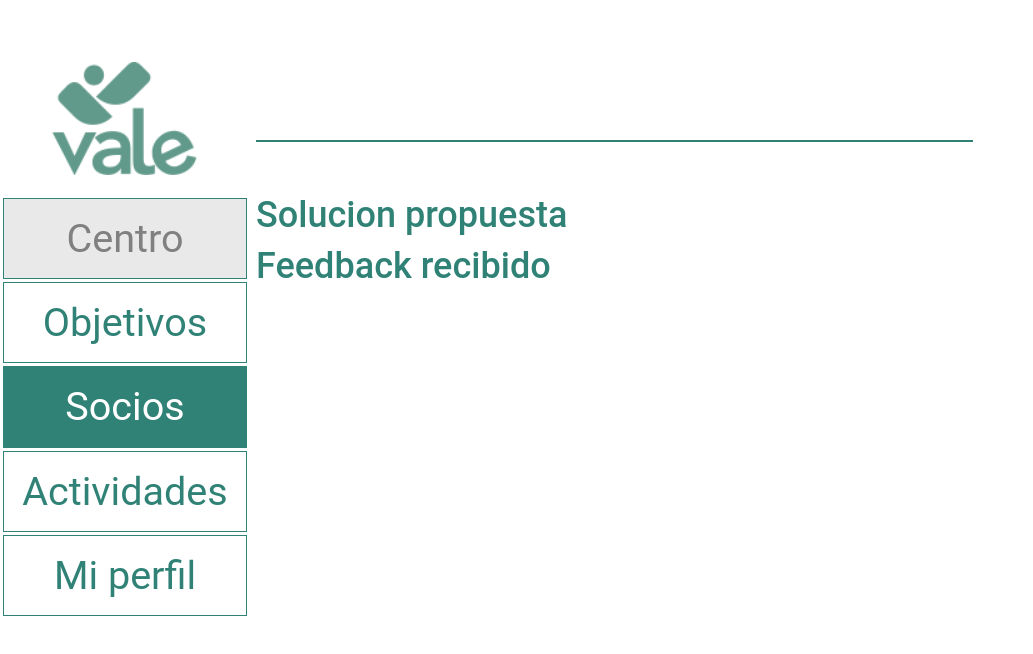
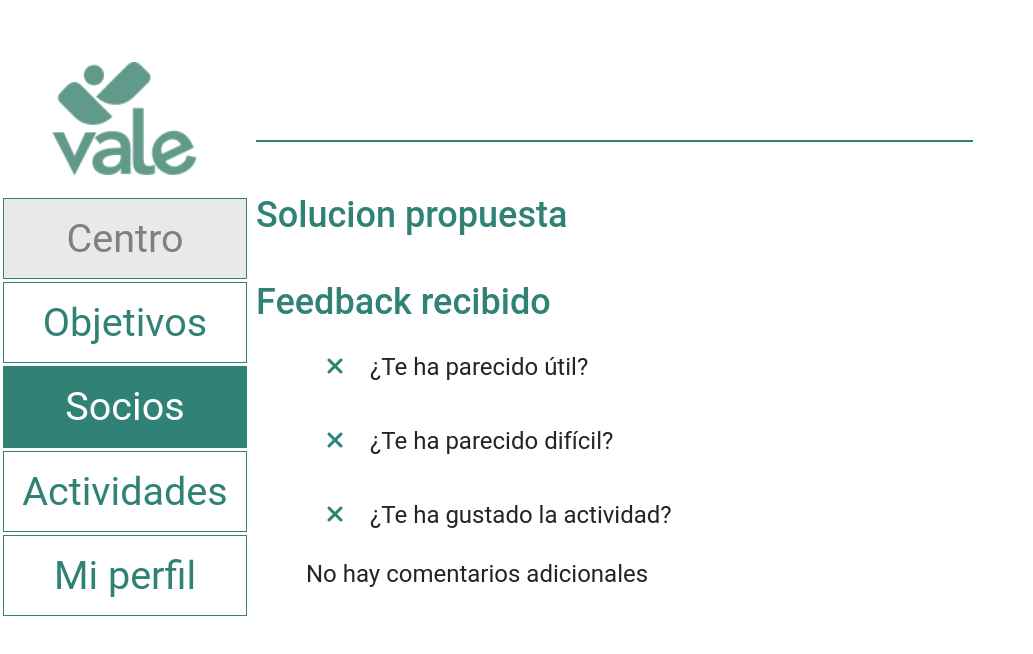
Before and after one commit to MigueCc99/DGP, an Angular app in the folder WebVale/: page /socios/ver/actividad/1/1 in a window 1280 px wide. Shown: the top 654 px of the page, without its empty margins (0-1033 px from the left). Built offline with nearby package versions, Linux system fonts and the light colour scheme; no server answers.

Commit message:
Se muestra el feedback del usuario correctamente

```diff
--- a/WebVale/src/app/components/pages/socio-actividad-page/socio-actividad-page.component.css
+++ b/WebVale/src/app/components/pages/socio-actividad-page/socio-actividad-page.component.css
@@ -0,0 +1,17 @@
+ul {
+list-style-type: none;
+}
+
+li {
+    margin: 10px;
+}
+
+.fa{
+    margin: 20px;
+    color: var(--verde-institucional);
+}
+
+p{
+    font-family: Roboto;
+    font-size: 24px;
+}
--- a/WebVale/src/app/components/pages/socio-actividad-page/socio-actividad-page.component.html
+++ b/WebVale/src/app/components/pages/socio-actividad-page/socio-actividad-page.component.html
@@ -12,7 +12,35 @@
         </div>
 
         <h2>Solucion propuesta</h2>
+        <br>
         <h2>Feedback recibido</h2>
+        <div *ngIf="solucion.es_util!=null">
+            <ul>
+                <li>
+                    <span *ngIf="solucion.es_util"><i class="fa fa-check-circle" aria-hidden="true"></i></span>
+                    <span *ngIf="!solucion.es_util"><i class="fa fa-close" aria-hidden="true"></i></span>
+                    ¿Te ha parecido útil?
+                </li>
+                <li>
+                    <span *ngIf="solucion.es_dificil"><i class="fa fa-check-circle" aria-hidden="true"></i></span>
+                    <span *ngIf="!solucion.es_dificil"><i class="fa fa-close" aria-hidden="true"></i></span>
+                    ¿Te ha parecido difícil?
+                </li>
+                <li>
+                    <span *ngIf="solucion.es_gustado"><i class="fa fa-check-circle" aria-hidden="true"></i></span>
+                    <span *ngIf="!solucion.es_gustado"><i class="fa fa-close" aria-hidden="true"></i></span>
+                    ¿Te ha gustado la actividad?
+                </li>
+                <li>
+                    <p *ngIf="solucion.comentario">Comentarios: <br>{{solucion.comentario}}</p>
+                    <p *ngIf="!solucion.comentario">No hay comentarios adicionales</p>
+                </li>
+            </ul>
+        </div>
+        <div *ngIf="solucion.es_util==null">
+            <i class="fa fa-exclamation-triangle" aria-hidden="true"></i>
+            No se ha recibido feedback del usuario
+        </div>
     </div>
 
 </div>
--- a/WebVale/src/app/components/pages/socio-actividad-page/socio-actividad-page.component.ts
+++ b/WebVale/src/app/components/pages/socio-actividad-page/socio-actividad-page.component.ts
@@ -41,6 +41,7 @@ export class SocioActividadPageComponent implements OnInit {
     .subscribe(
       res => {
         this.solucion = res as Solucion;
+        console.log(res)
       },
       err => console.error(err)
     );
```
